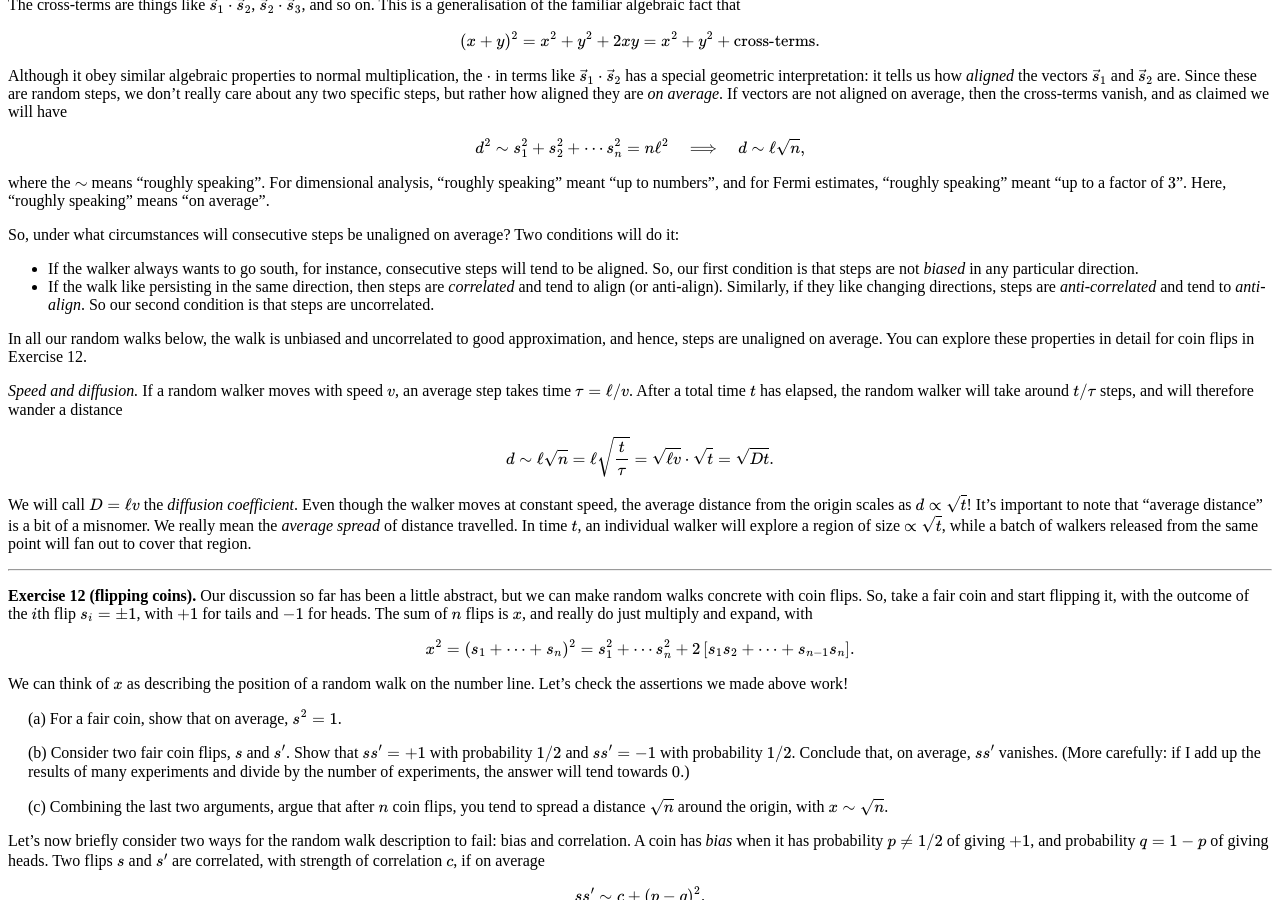
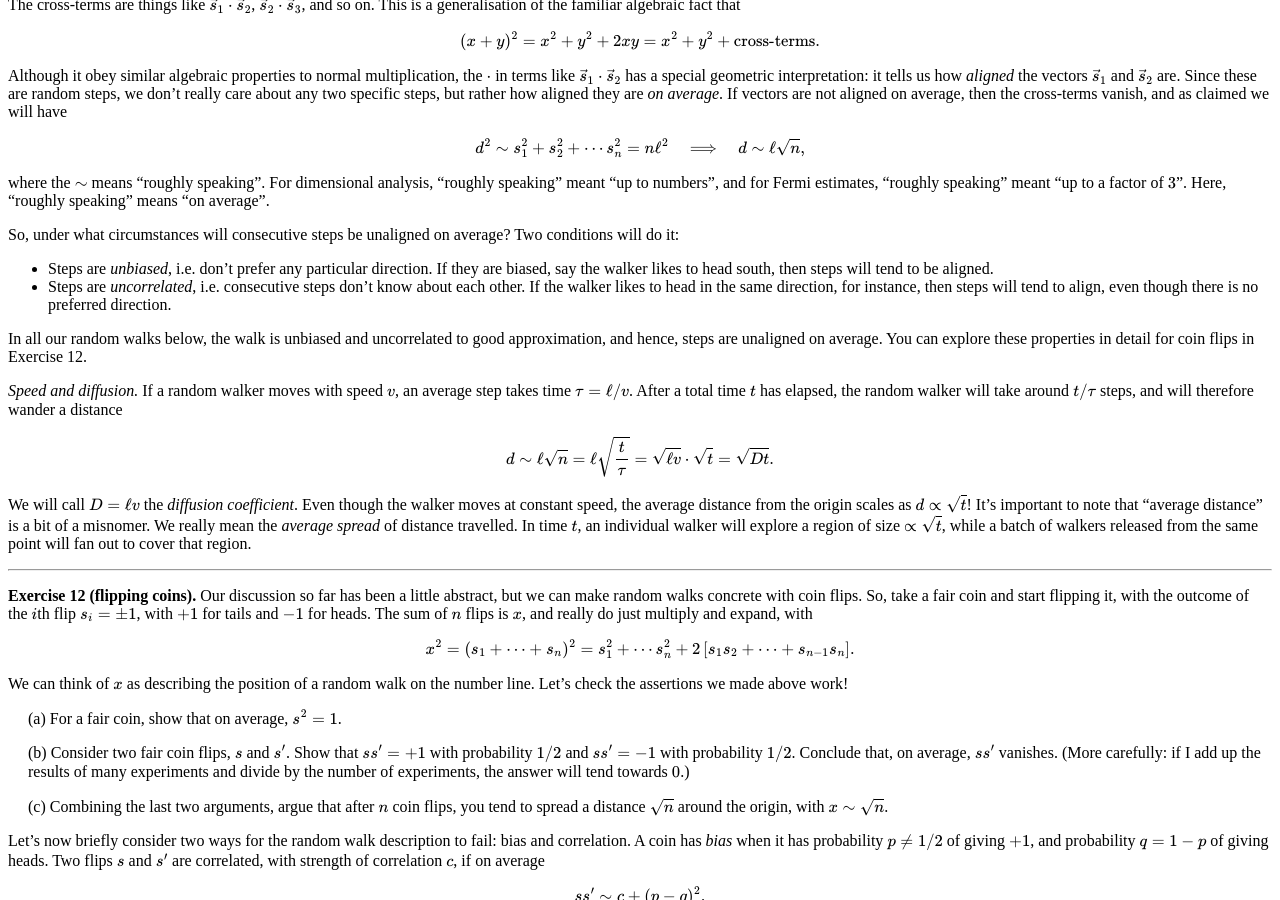
Before and after one commit to hapax/hapax.github.io, a Jekyll site: the page built from assets/simple-physics.md, in a window 1280 px wide and 900 px high, scrolled down 17646 px. Built offline with Jekyll 4.4.1, drawn with Linux system fonts in a browser that asks for light colours; our own code applies the rules of GitHub Pages for plain Markdown files; formulas are drawn with MathJax 3; a script that is not in the unit is left out.

Commit message:
Update simple-physics.md

```diff
--- a/assets/simple-physics.md
+++ b/assets/simple-physics.md
@@ -1226,13 +1226,13 @@ So, under what circumstances will consecutive steps be unaligned on
 average?
 Two conditions will do it:
 
-- If the walker always wants to go south, for instance, consecutive
-  steps will tend to be aligned. So, our first condition is that steps
-  are not *biased* in any particular direction.
-- If the walk like persisting in the same direction, then steps are
-  *correlated* and tend to align (or anti-align). Similarly, if they
-  like changing directions, steps are *anti-correlated* and tend to
-  *anti-align*. So our second condition is that steps are uncorrelated.
+- Steps are *unbiased*, i.e. don't prefer any particular direction.
+  If they are biased, say the walker likes to head south, then steps
+  will tend to be aligned.
+- Steps are *uncorrelated*, i.e. consecutive steps don't know about
+  each other.
+  If the walker likes to head in the same direction, for instance,
+  then steps will tend to align, even though there is no preferred direction.
 
 In all our random walks below, the walk is unbiased and uncorrelated
 to good approximation, and hence, steps are unaligned on average.
```
